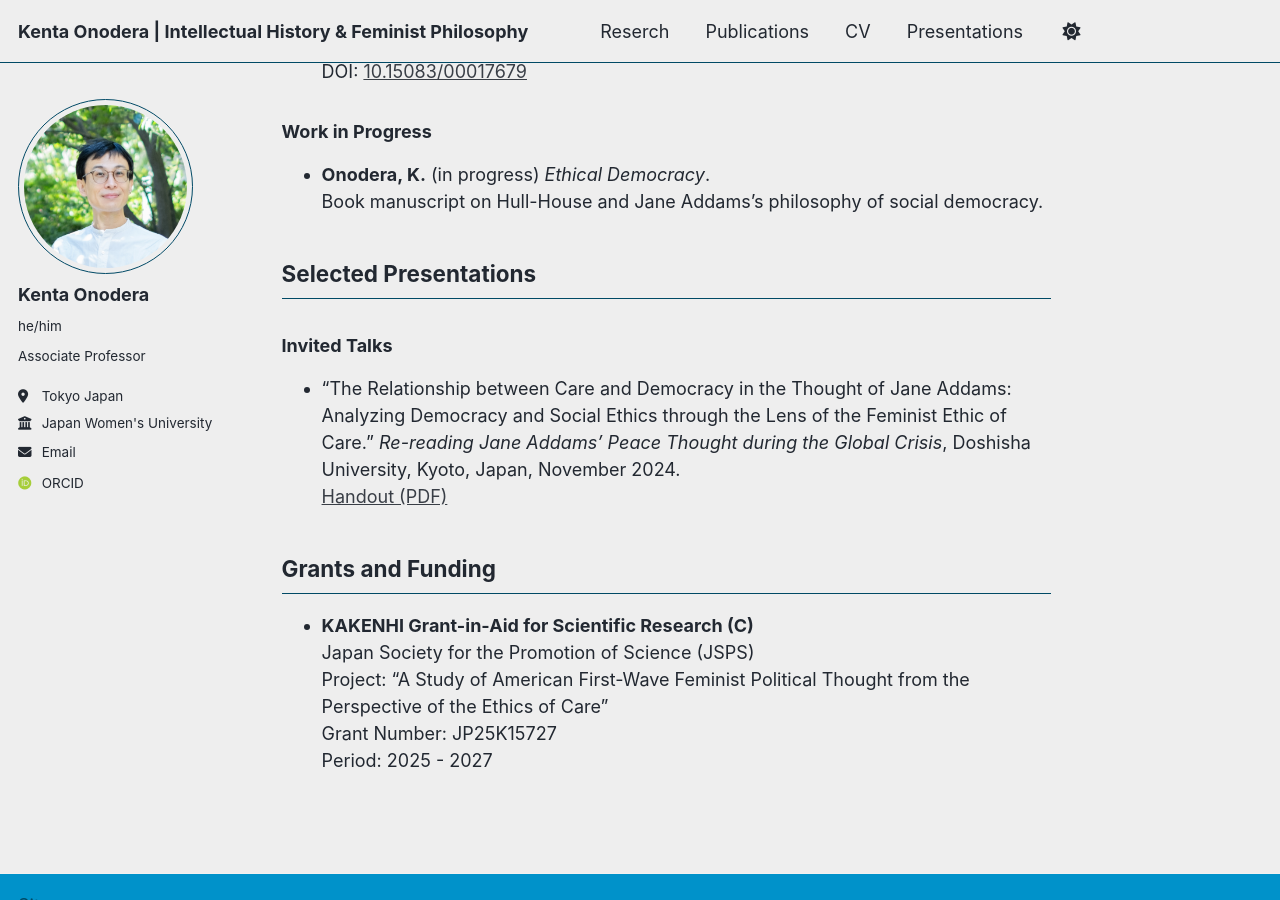
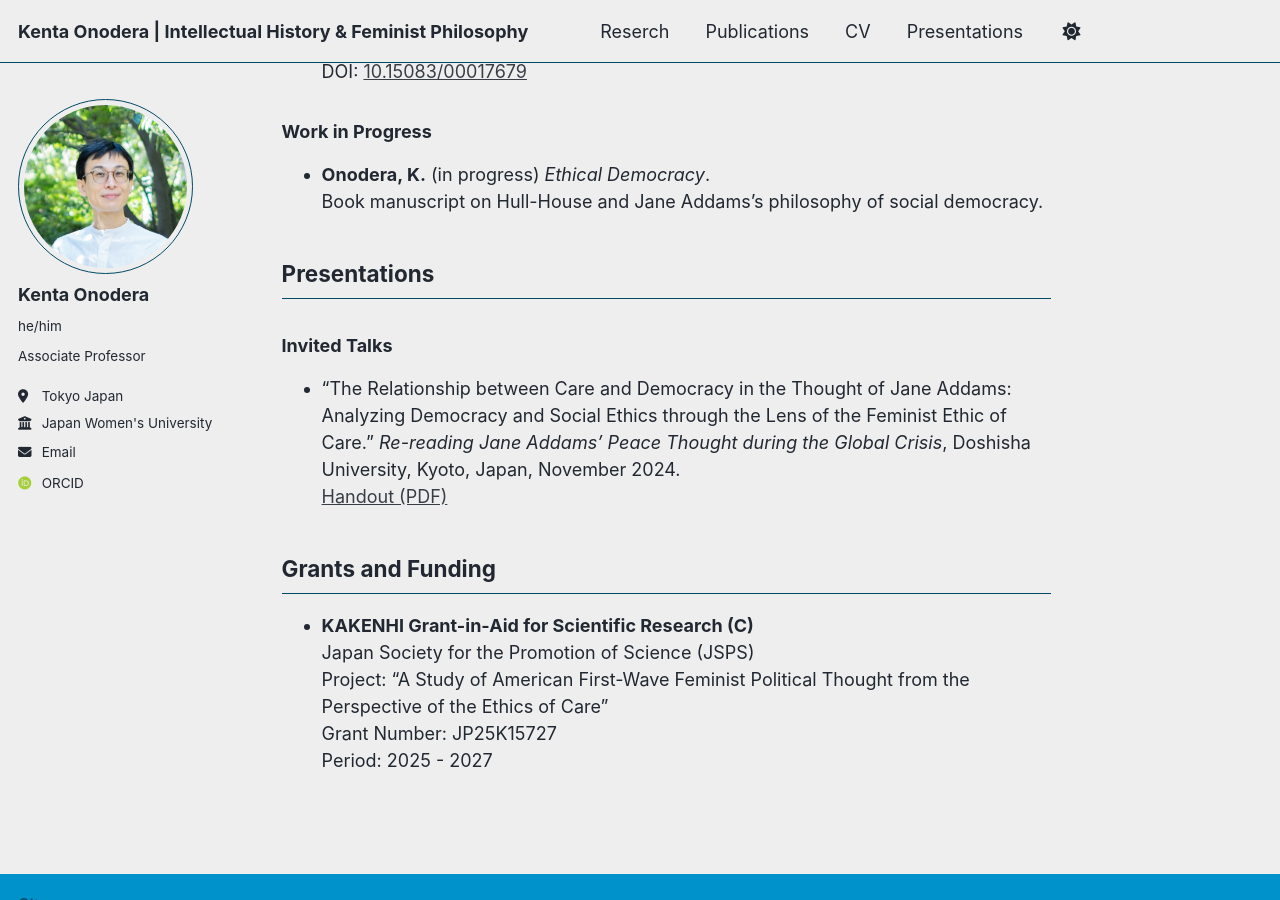
Before and after one commit to kenta-onodera/kenta-onodera.github.io, a Jekyll site: the page built from _pages/cv.md, in a window 1280 px wide and 900 px high, scrolled down 2185 px. Built offline with Jekyll 4.4.1, drawn with Linux system fonts in a browser that asks for light colours; some web fonts are replaced; a script bundle is joined from its source files by our own code; library files that are not in the unit come from our copies.

Commit message:
Update cv.md

```diff
--- a/_pages/cv.md
+++ b/_pages/cv.md
@@ -38,7 +38,7 @@ Keio University (2005)
 ## Publications
 {% include publications-list.md %}
 
-## Selected Presentations
+## Presentations
 {% include presentations-list.md %}
 
 ## Grants and Funding
```
